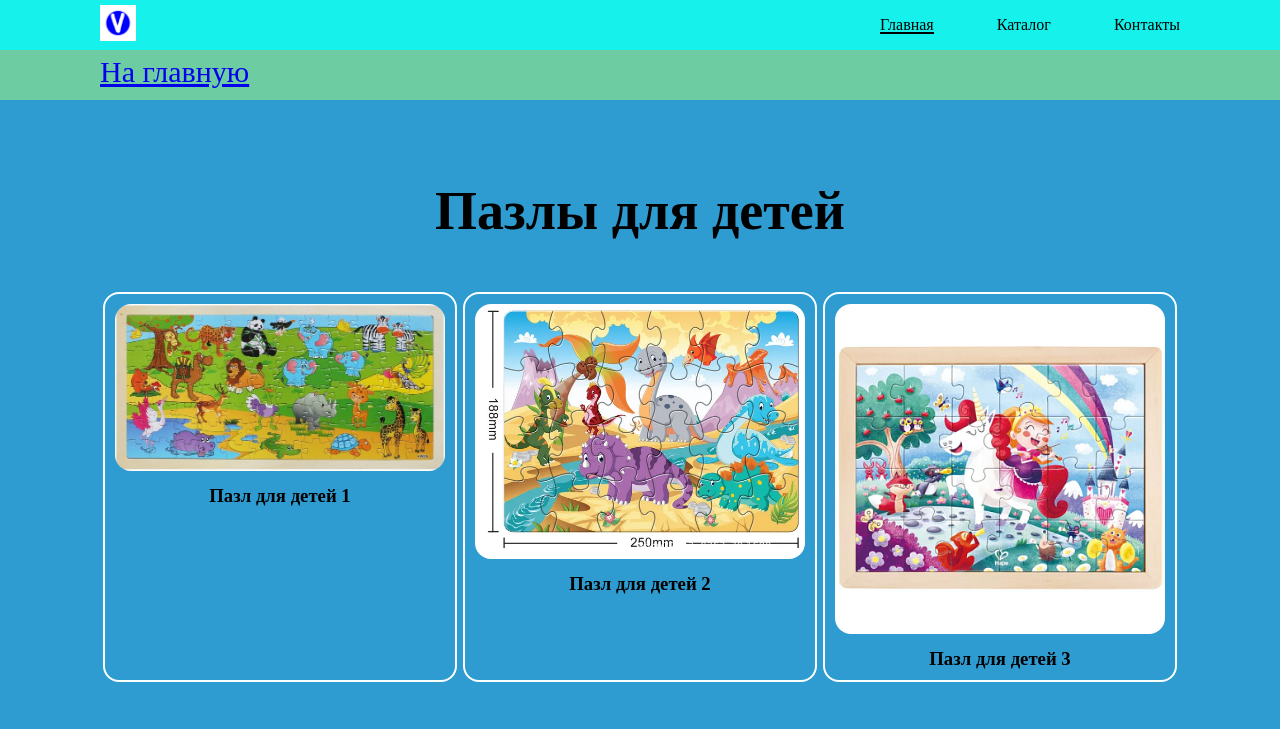
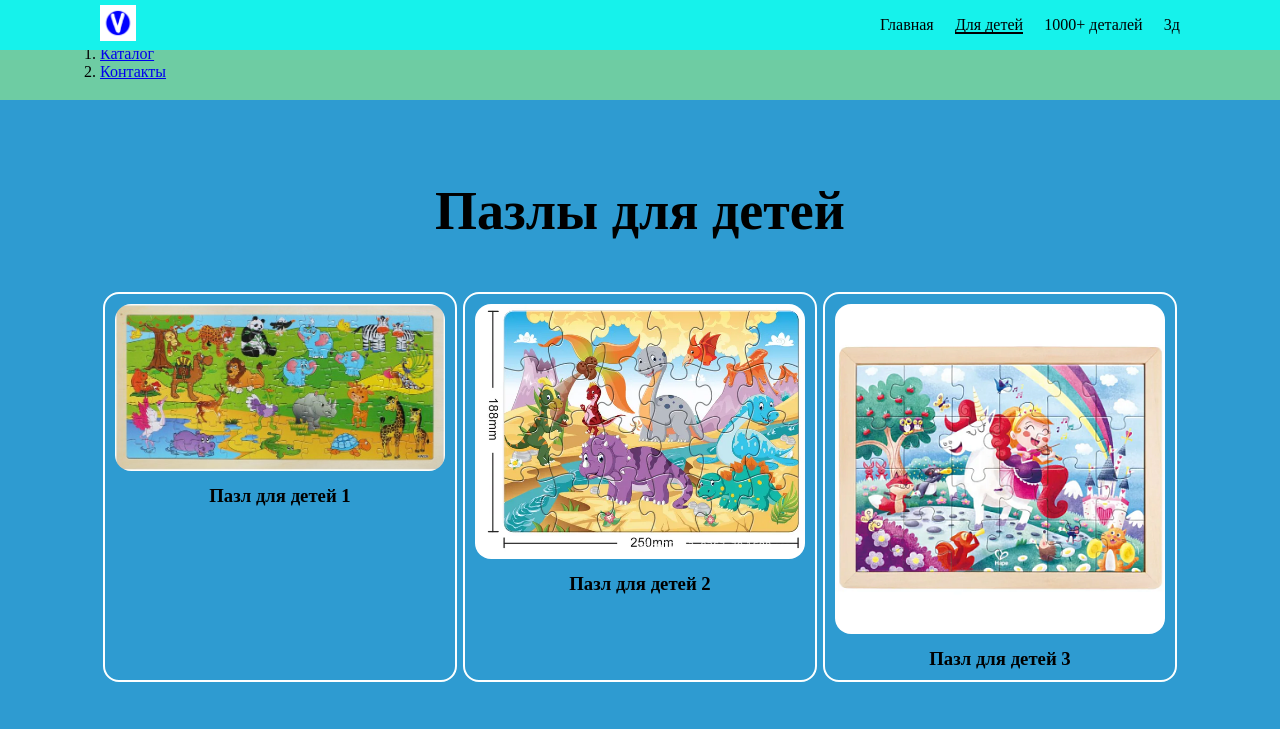
Before and after one commit to VeroNikaOrl/Web-techKR2, a plain HTML site: page work_2/web_work_2/Children.html in a window 1280 px wide. Shown: the top 729 px of the page. Drawn offline with Linux system fonts and the light colour scheme.

Commit message:
Update Children.html

```diff
--- a/work_2/web_work_2/Children.html
+++ b/work_2/web_work_2/Children.html
@@ -17,9 +17,10 @@
                 </div>
                 <nav class="nav">
                     <ol class="nav_list">
-                        <li class="list list-1 list-active"><a href="#main">Главная</a></li>
-                        <li class="list list-2"><a href="#shop">Каталог</a></li>
-                        <li class="list list-3"><a href="#contacts">Контакты</a></li>
+                        <li class="list list-1"><a href="index.html">Главная</a></li>
+                        <li class="list list-2 list-active"><a href="Children.html">Для детей</a></li>
+                        <li class="list list-2"><a href="Adult.html">1000+ деталей</a></li>
+                        <li class="list list-3"><a href="3d.html">3д</a></li>
                     </ol>
                 </nav>
             </div>
@@ -29,9 +30,12 @@
      <section class="main" id="main">
         <div class="container">
             <div class="main-wrapper">
-                <div class="main_link">
-                    <a href="index.html">На главную</a>
-                </div>
+                <nav class="nav">
+                    <ol class="nav_list">
+                        <li class="list list-2"><a href="#shop">Каталог</a></li>
+                        <li class="list list-3"><a href="#contacts">Контакты</a></li>
+                    </ol>
+                </nav>
             </div>
         </div>
     </section>
```
